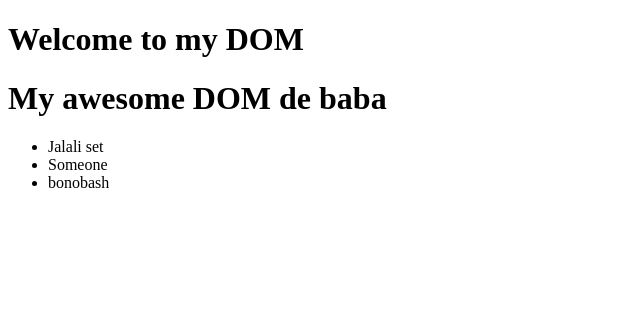
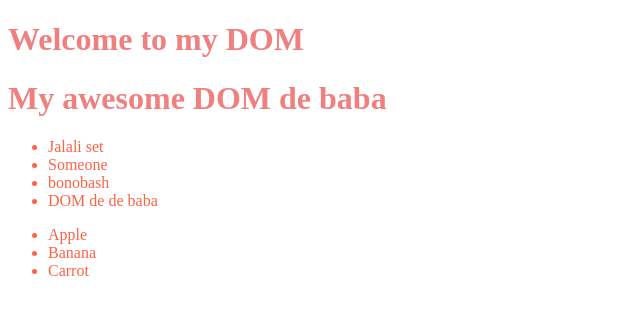
Before and after one commit to dg1223/javascript-tour-of-dom, a plain HTML site: page index.html in a window 1280 px wide. Shown: the whole page, without its empty margins (0-640 px from the left). Drawn offline with Linux system fonts and the light colour scheme.

Commit message:
get elements by tag name

```diff
--- a/index.html
+++ b/index.html
@@ -5,6 +5,12 @@
     <meta http-equiv="X-UA-Compatible" content="IE=edge">
     <meta name="viewport" content="width=device-width, initial-scale=1.0">
     <title>Tour of DOM</title>
+    <link rel="stylesheet" href="./styles/style.css">
+    <style>
+        li{
+            color: tomato;
+        }
+    </style>
 </head>
 <body>
     <header>
@@ -16,7 +22,26 @@
             <li>Jalali set</li>
             <li>Someone</li>
             <li>bonobash</li>
+            <li>DOM de de baba</li>
+        </ul>
+        <ul>
+            <li>Apple</li>
+            <li>Banana</li>
+            <li>Carrot</li>
         </ul>
     </main>
+    <script src="./js/dom.js"></script>
+    <script>
+        const liCollection = document.getElementsByTagName('li');
+        // console.log(liCollection);
+        for (const li of liCollection) {
+            console.log(li.innerText);
+        }
+
+        const allHeadings = document.getElementsByTagName('h1');
+        for (const h1 of allHeadings) {
+            console.log(h1.innerText);
+        }
+    </script>
 </body>
 </html>
--- /dev/null
+++ b/js/dom.js
@@ -0,0 +1,2 @@
+console.log('hello from JS');
+console.log(document.body);
--- /dev/null
+++ b/styles/style.css
@@ -0,0 +1,3 @@
+h1{
+    color: lightcoral;
+}
```
